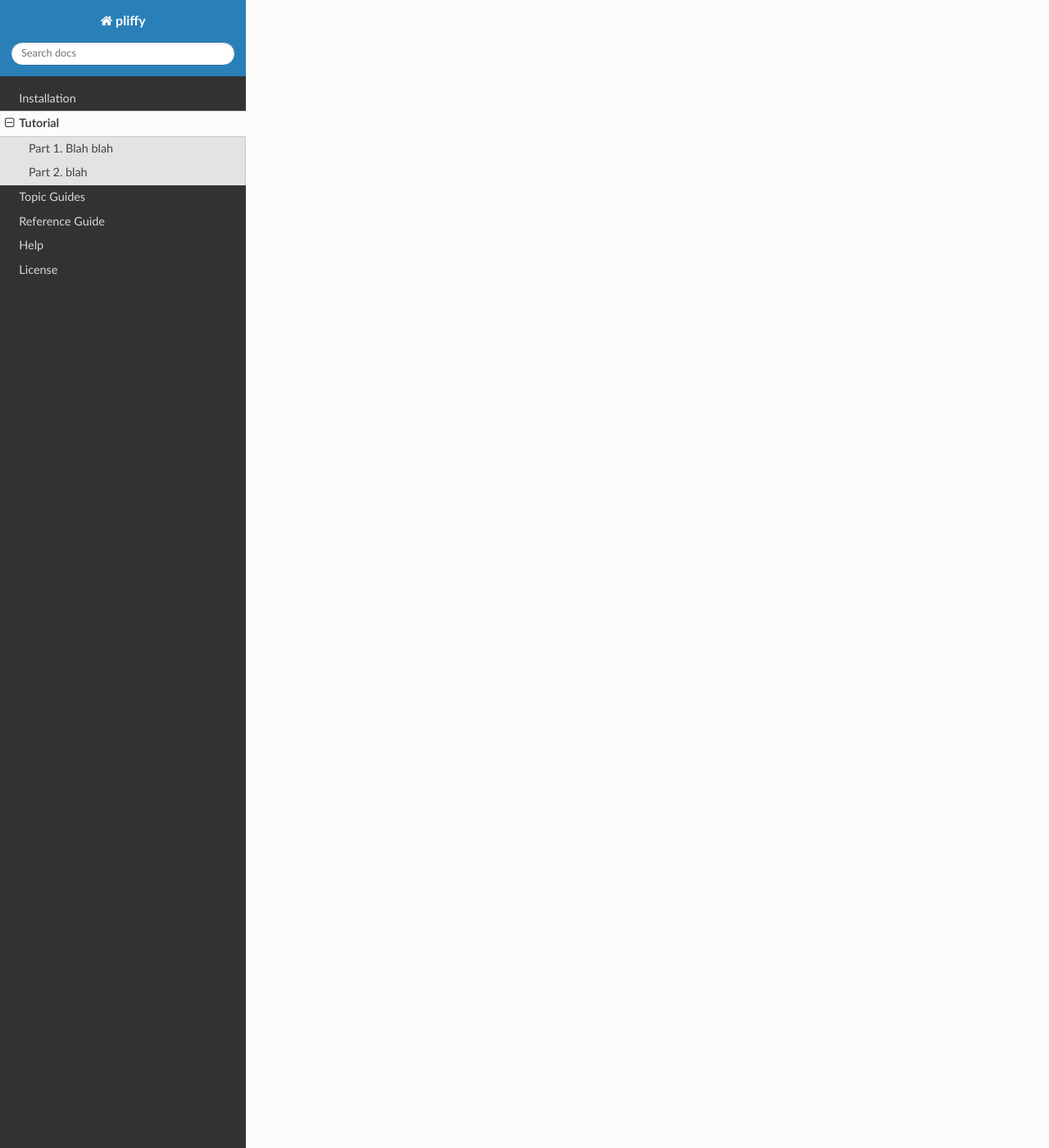
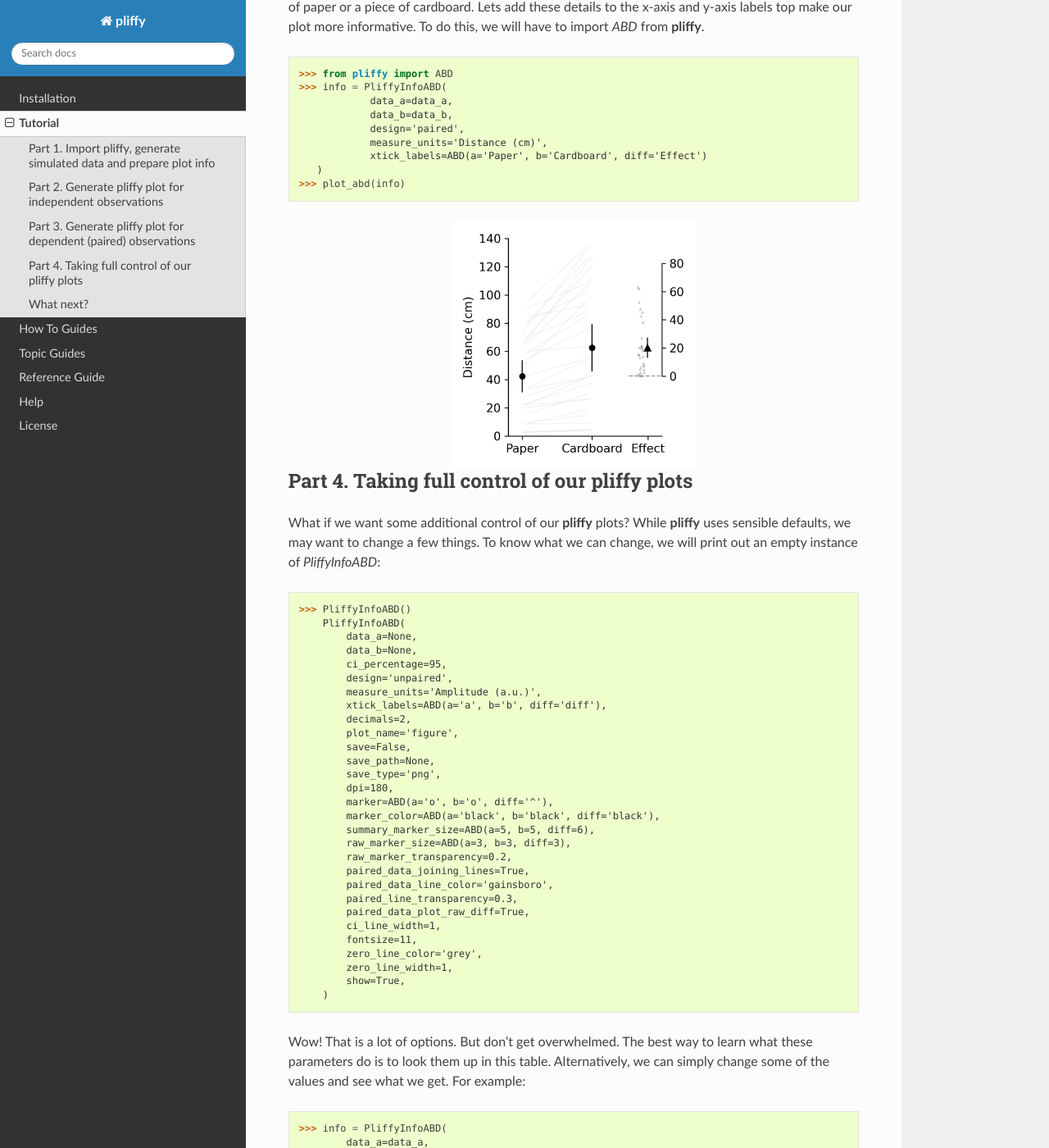
Before and after one commit to MartinHeroux/pliffy, a Sphinx documentation site: the page built from docs/source/pages/tutorials.rst, in a window 1280 px wide and 1400 px high, scrolled down 1810 px. Shown: the whole window at 82% size. Built offline with Sphinx 7.4.7 and the Read the Docs theme 2.0.0, drawn with Linux system fonts in a browser that asks for light colours; some of the changed text lies outside the part shown.

```diff
--- a/docs/source/pages/tutorials.rst
+++ b/docs/source/pages/tutorials.rst
@@ -1,18 +1,143 @@
+.. _tutorial:
+
 Tutorial
 ========
 
-This tutorial will get you up and running with *pliffy* in 5 min.
+This tutorial will get you up and running with **pliffy** in 5 min.
 
-Part 1. Blah blah
------------------
+Part 1. Import pliffy, generate simulated data and prepare plot info
+--------------------------------------------------------------------
+With the virtual environment you created during the :ref:`installation` activated, start Python and type the following:
+
 .. code-block:: python
 
-    >>> import pliffy as pl
+    >>> from pliffy import PliffyInfoABD, plot_abd
+    >>> import random
+    >>> random.seed(42)
+    >>> data = [random.random() * 100 for _ in range(60)]
+    >>> data_a = data[:30]
+    >>> data_b = data[30:]
+    >>> info = PliffyInfoABD(data_a=data_a, data_b=data_b)
 
-Part 2. blah
-------------
+The above code imports the two key elements that we need from **pliffy** and the `random` module. We then generate random data and assign it to the `data_a` and `data_b` parameters of the PliffyInfoABD object.
+
+Part 2. Generate pliffy plot for independent observations
+---------------------------------------------------------
+To generate our **pliffy** plot, we simply have to pass `info` to `plot_abd`.
+
+.. code-block:: python
+
+    >>> plot_abd(info)
 
 
-.. image:: ../img/image.png
-   :width: 600
+.. image:: ../img/tutorial2.png
+   :width: 300
    :align: center
+
+The above figure is the default **pliffy** style. It assumes that `data_a` and `data_b` are independent and the confidence intervals are all 95%.
+
+What if our data was paired?
+
+Part 3. Generate pliffy plot for dependent (paired) observations
+----------------------------------------------------------------
+First we will create a new version of `data_b` that is dependent or related to `data_a`. Then we will specify that the data are paired by specifying a `design` parameter.
+
+.. code-block:: python
+
+    >>> data_b = [val * (random.random()+1) for val in data_a]
+    >>> info = PliffyInfoABD(data_a=data_a, data_b = data_b, design="paired")
+    >>> plot_abd(info)
+
+
+.. image:: ../img/tutorial2.png
+   :width: 300
+   :align: center
+
+Great, but the data actual reflect the distance ants can walk in 30s when they are carrying a piece of paper or a piece of cardboard. Lets add these details to the x-axis and y-axis labels top make our plot more informative. To do this, we will have to import `ABD` from **pliffy**.
+
+.. code-block:: python
+
+    >>> from pliffy import ABD
+    >>> info = PliffyInfoABD(
+	        data_a=data_a,
+	        data_b=data_b,
+	        design='paired',
+	        measure_units='Distance (cm)',
+	        xtick_labels=ABD(a='Paper', b='Cardboard', diff='Effect')
+       )
+    >>> plot_abd(info)
+
+
+.. image:: ../img/tutorial3.png
+   :width: 300
+   :align: center
+
+
+Part 4. Taking full control of our pliffy plots
+-----------------------------------------------
+What if we want some additional control of our **pliffy** plots? While **pliffy** uses sensible defaults, we may want to change a few things. To know what we can change, we will print out an empty instance of `PliffyInfoABD`:
+
+.. code-block:: python
+
+    >>> PliffyInfoABD()
+        PliffyInfoABD(
+            data_a=None,
+            data_b=None,
+            ci_percentage=95,
+            design='unpaired',
+            measure_units='Amplitude (a.u.)',
+            xtick_labels=ABD(a='a', b='b', diff='diff'),
+            decimals=2,
+            plot_name='figure',
+            save=False,
+            save_path=None,
+            save_type='png',
+            dpi=180,
+            marker=ABD(a='o', b='o', diff='^'),
+            marker_color=ABD(a='black', b='black', diff='black'),
+            summary_marker_size=ABD(a=5, b=5, diff=6),
+            raw_marker_size=ABD(a=3, b=3, diff=3),
+            raw_marker_transparency=0.2,
+            paired_data_joining_lines=True,
+            paired_data_line_color='gainsboro',
+            paired_line_transparency=0.3,
+            paired_data_plot_raw_diff=True,
+            ci_line_width=1,
+            fontsize=11,
+            zero_line_color='grey',
+            zero_line_width=1,
+            show=True,
+        )
+
+Wow! That is a lot of options. But don't get overwhelmed. The best way to learn what these parameters do is to look them up in this table. Alternatively, we can simply change some of the values and see what we get. For example:
+
+.. code-block:: python
+
+    >>> info = PliffyInfoABD(
+            data_a=data_a,
+            data_b=data_b,
+            ci_percentage=90,
+            design='paired',
+            measure_units='Distance (cm)',
+            xtick_labels=ABD(a='Paper', b='Cardboard', diff='Effect'),
+            marker=ABD(a='s', b='s', diff='^'),
+            marker_color=ABD(a='tab:pink', b='tab:blue', diff='black'),
+            summary_marker_size=ABD(a=7, b=7, diff=8),
+            raw_marker_transparency=1.0,
+            paired_data_joining_lines=False,
+            ci_line_width=2,
+            fontsize=6,
+            zero_line_color='tab:red',
+            zero_line_width=2,
+        )
+    >>> plot_abd(info)
+
+.. image:: ../img/tutorial4.png
+   :width: 300
+   :align: center
+
+That is an 'interesting' looking figure. As you can see, **pliffy** is powerful. But that power can be abused and unaesthetic figures generated. You have been warned!
+
+What next?
+----------
+Hopefully you were able to follow along and learned the basics of **pliffy**. You should be ready to use your own data to generate your very first **pliffy** plot.
--- a/pliffy/__init__.py
+++ b/pliffy/__init__.py
@@ -5,4 +5,4 @@ from . import figure
 from . import parser
 from . import demo
 from pliffy.plot import plot_abd
-from pliffy.utils import PliffyInfoABD
+from pliffy.utils import PliffyInfoABD, ABD
```
Also changed, not shown: README.md (+2 -2 lines), docs/source/index.rst (+4 -5 lines), docs/source/pages/homepage.rst (+7 -0 lines), docs/source/pages/how_to_guides.rst (+262 -0 lines), docs/source/pages/reference_guides.rst (+16 -3 lines), docs/source/img/homepage.png (added), docs/source/img/readme_example1.png, docs/source/img/tutorial1.png (added), docs/source/img/tutorial2.png (added), docs/source/img/tutorial3.png (added), docs/source/img/tutorial4.png (added), 1 other file.
